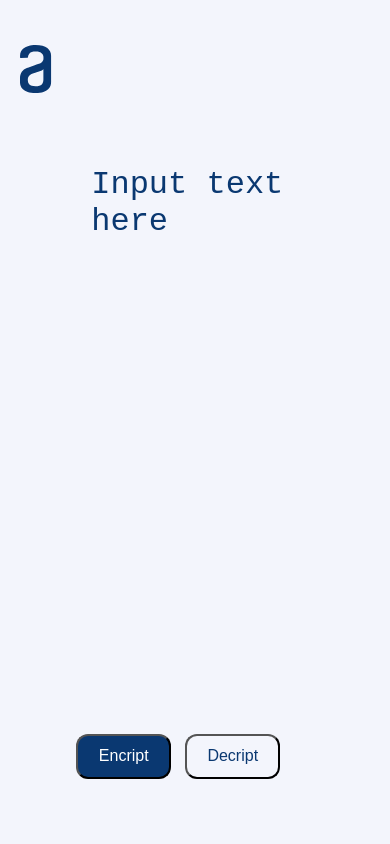
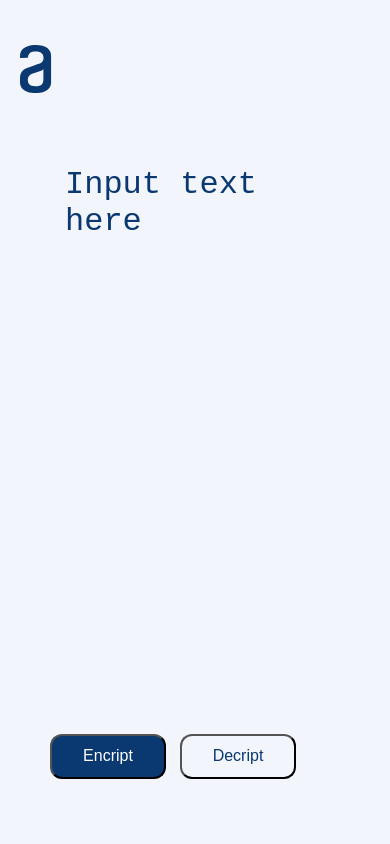
Before and after one commit to DrMalvavisco/Oracle-Next-Education, a plain HTML site: page one-challenge-1.html in a window 390 px wide. Shown: the top 844 px of the page. Drawn offline with Linux system fonts and the light colour scheme.

Commit message:
styles.css updated

```diff
--- a/css/style.css
+++ b/css/style.css
@@ -122,5 +122,7 @@ aside{
         width: 100%;
         margin: 25px auto;
     }
-
+    .ta-container1, .ta-container2{
+        width: 100%;
+    }
 }
```
